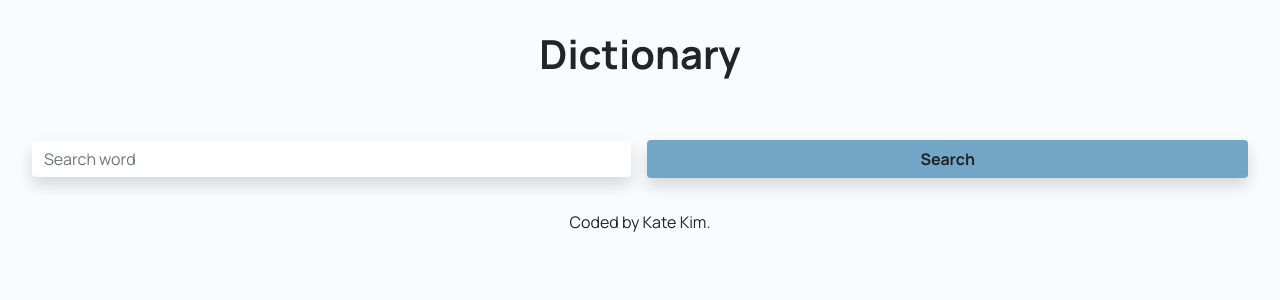
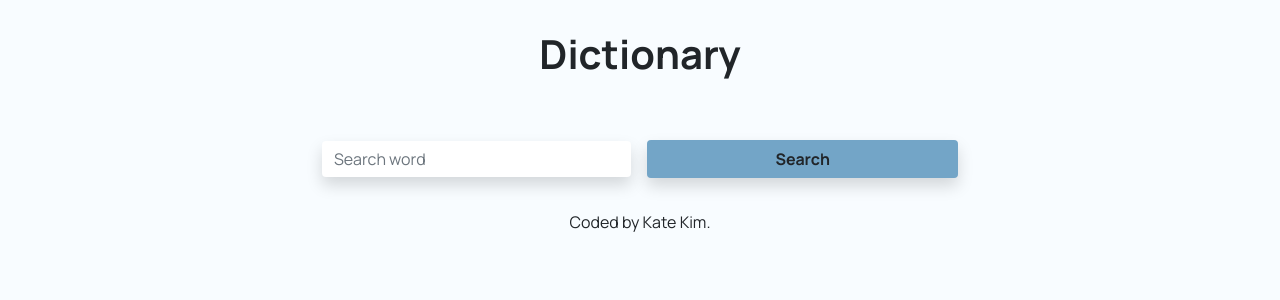
Before and after one commit to projectkatk/dictionary-app, a React (Create React App) app: page / in a window 1280 px wide. Shown: the top 300 px of the page. Built offline with nearby package versions, Linux system fonts and the light colour scheme.

Commit message:
form styling updated

```diff
--- a/src/App.css
+++ b/src/App.css
@@ -1,3 +1,9 @@
 .App-header {
     margin: 30px 0;
 }
+
+
+.App main {
+    max-width: 1000px;
+    margin: auto;
+}
--- a/src/Dictionary.css
+++ b/src/Dictionary.css
@@ -1,4 +1,8 @@
+.Form {
+    max-width: 700px;
+    margin: auto;
+}
+
 .Form .searchBtn {
     background: #73a5c7;
-
 }
--- a/src/Dictionary.js
+++ b/src/Dictionary.js
@@ -19,7 +19,7 @@ export default function Dictionary () {
     return (
         <div>
             <form
-                className="d-flex flex-column align-items-center p-4 flex-md-row Form"
+                className="d-flex flex-column align-items-center p-4 flex-sm-row Form"
                 onSubmit={search}
             >
                 <input
```
